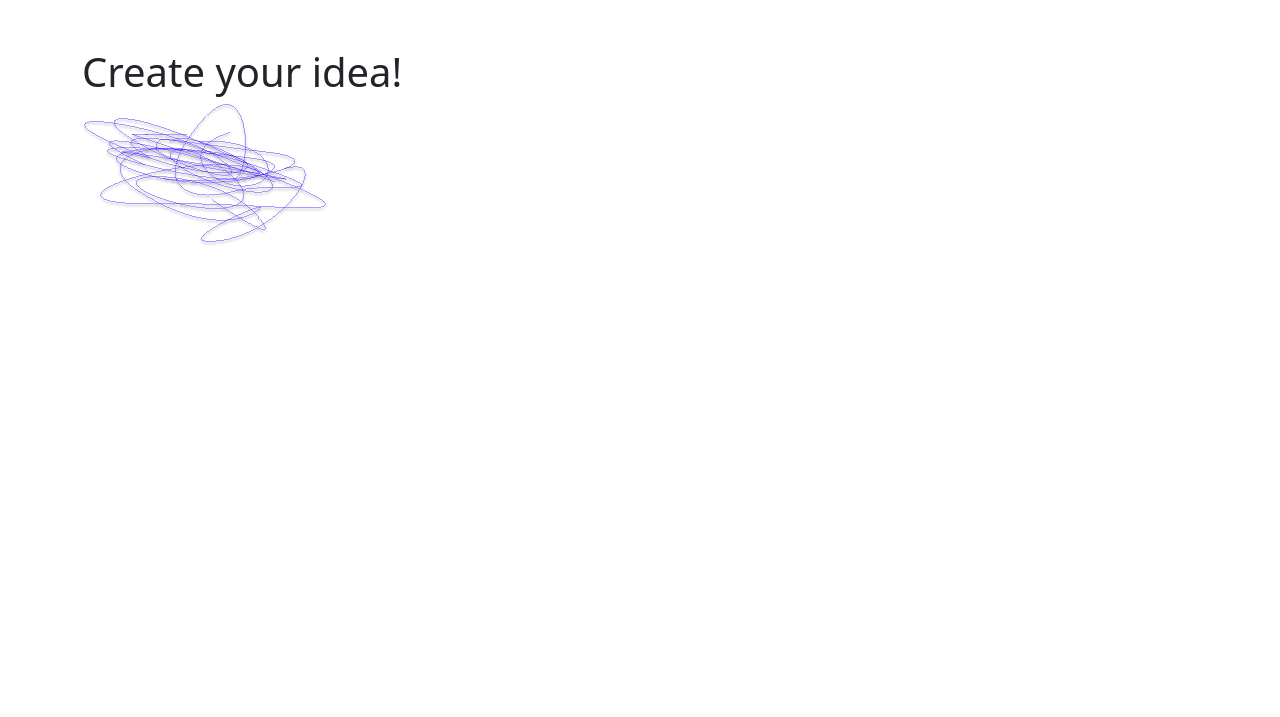
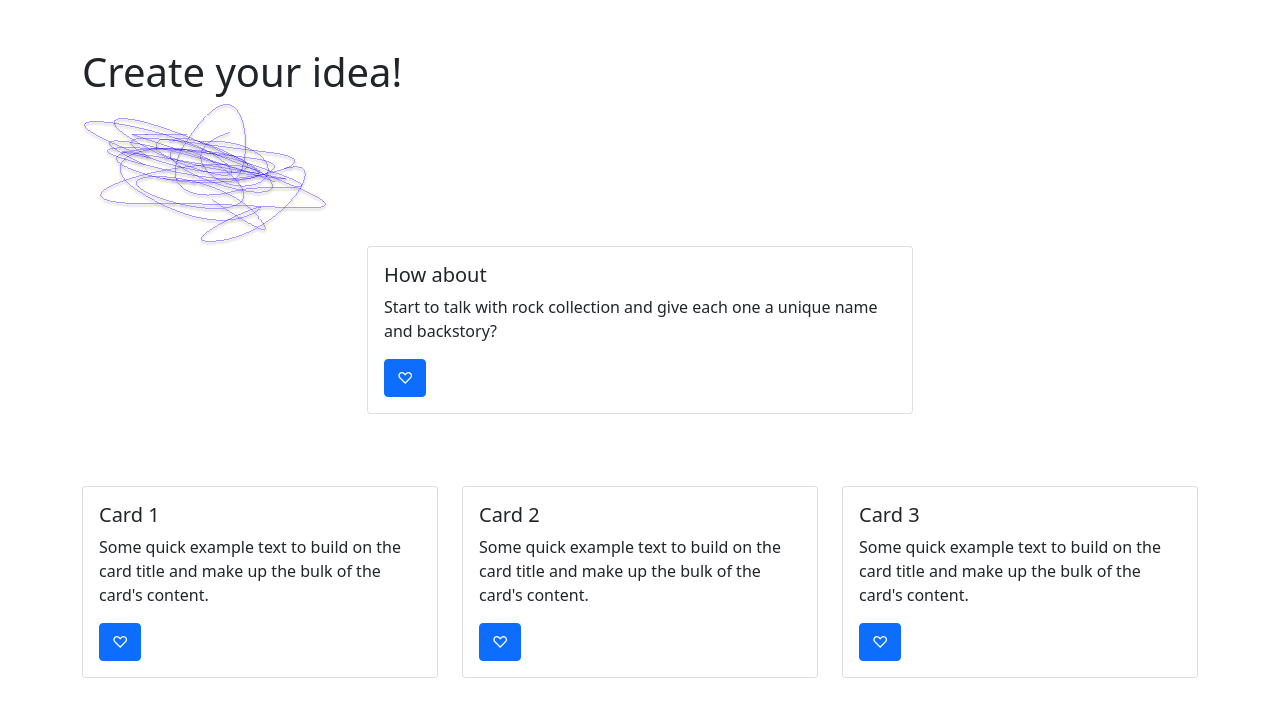
Before and after one commit to AnKlvy/ideasGen, a Django app: page /generated/ in a window 1280 px wide. Shown: the part 56-773 px from the top of the page. Run offline with Django 4.2, Linux system fonts and the light colour scheme.

Commit message:
add generated idea page, loading page and make some changes

```diff
--- a/ideas/views.py
+++ b/ideas/views.py
@@ -10,12 +10,9 @@ def home(request):
 
 
 def loading_page(request):
-    # simulate some long-running task
-    import time
-    time.sleep(2)
-
-    # redirect to the destination page
-    return redirect(reverse('generated'))
+    delay = 2  # delay in seconds
+    generated = reverse('generated')
+    return render(request, 'ideas/loading.html', {'delay': delay, 'generated': generated})
 
 
 def generated(request):
--- a/templates/ideas/generated.html
+++ b/templates/ideas/generated.html
@@ -1,4 +1,10 @@
 {% extends 'ideas/index.html' %}
 {% block content %}
-
+<div class="card">
+        <div class="card-body">
+          <h5 class="card-title">How about</h5>
+          <p class="card-text">Start to talk with rock collection and give each one a unique name and backstory?</p>
+          <button type="button" class="btn btn-primary like-button">♡</button>
+        </div>
+      </div>
 {% endblock %}
--- a/templates/ideas/index.html
+++ b/templates/ideas/index.html
@@ -31,10 +31,20 @@
         </div>
     </div>
 </div>
+<div class="container">
+    <div class="row justify-content-center">
+        <div class="col-md-6">
             {% block content %}
                 {% include "ideas/ideasgen.html" %}
+            {% endblock %}
+        </div>
+    </div>
+</div>
+<br>
+<br>
+<br>
 {% include "ideas/popideas.html" %}
-    {% endblock %}
+
 
 
 </body>
--- a/templates/ideas/loading.html
+++ b/templates/ideas/loading.html
@@ -1,5 +1,6 @@
 {% extends 'ideas/index.html' %}
 {% block content %}
-    <img src="giphy.gif">
+{#    <img src="giphy.gif">#}
     <h1>Loading...</h1>
+    <meta http-equiv="refresh" content="{{ delay }}; url={{ generated }}">
 {% endblock  %}
--- a/templates/ideas/nav.html
+++ b/templates/ideas/nav.html
@@ -4,7 +4,7 @@
         aria-label="Ninth navbar example"
 >
     <div class="container-xl">
-        <a class="navbar-brand" href="#">Ideas Generator</a>
+        <a class="navbar-brand" href="/">Ideas Generator</a>
         <button
                 class="navbar-toggler"
                 type="button"
--- a/templates/ideas/popideas.html
+++ b/templates/ideas/popideas.html
@@ -5,7 +5,7 @@
         <div class="card-body">
           <h5 class="card-title">Card 1</h5>
           <p class="card-text">Some quick example text to build on the card title and make up the bulk of the card's content.</p>
-          <button type="button" class="btn btn-primary like-button">Like</button>
+          <button type="button" class="btn btn-primary ♡-button">♡</button>
         </div>
       </div>
     </div>
@@ -14,7 +14,7 @@
         <div class="card-body">
           <h5 class="card-title">Card 2</h5>
           <p class="card-text">Some quick example text to build on the card title and make up the bulk of the card's content.</p>
-          <button type="button" class="btn btn-primary like-button">Like</button>
+          <button type="button" class="btn btn-primary ♡-button">♡</button>
         </div>
       </div>
     </div>
@@ -23,7 +23,7 @@
         <div class="card-body">
           <h5 class="card-title">Card 3</h5>
           <p class="card-text">Some quick example text to build on the card title and make up the bulk of the card's content.</p>
-          <button type="button" class="btn btn-primary like-button">Like</button>
+          <button type="button" class="btn btn-primary ♡-button">♡</button>
         </div>
       </div>
     </div>
```
Also changed, not shown: templates/ideas/ideasgen.html (+1 -11 lines). Lines whose indentation alone changed are shown as unchanged.
